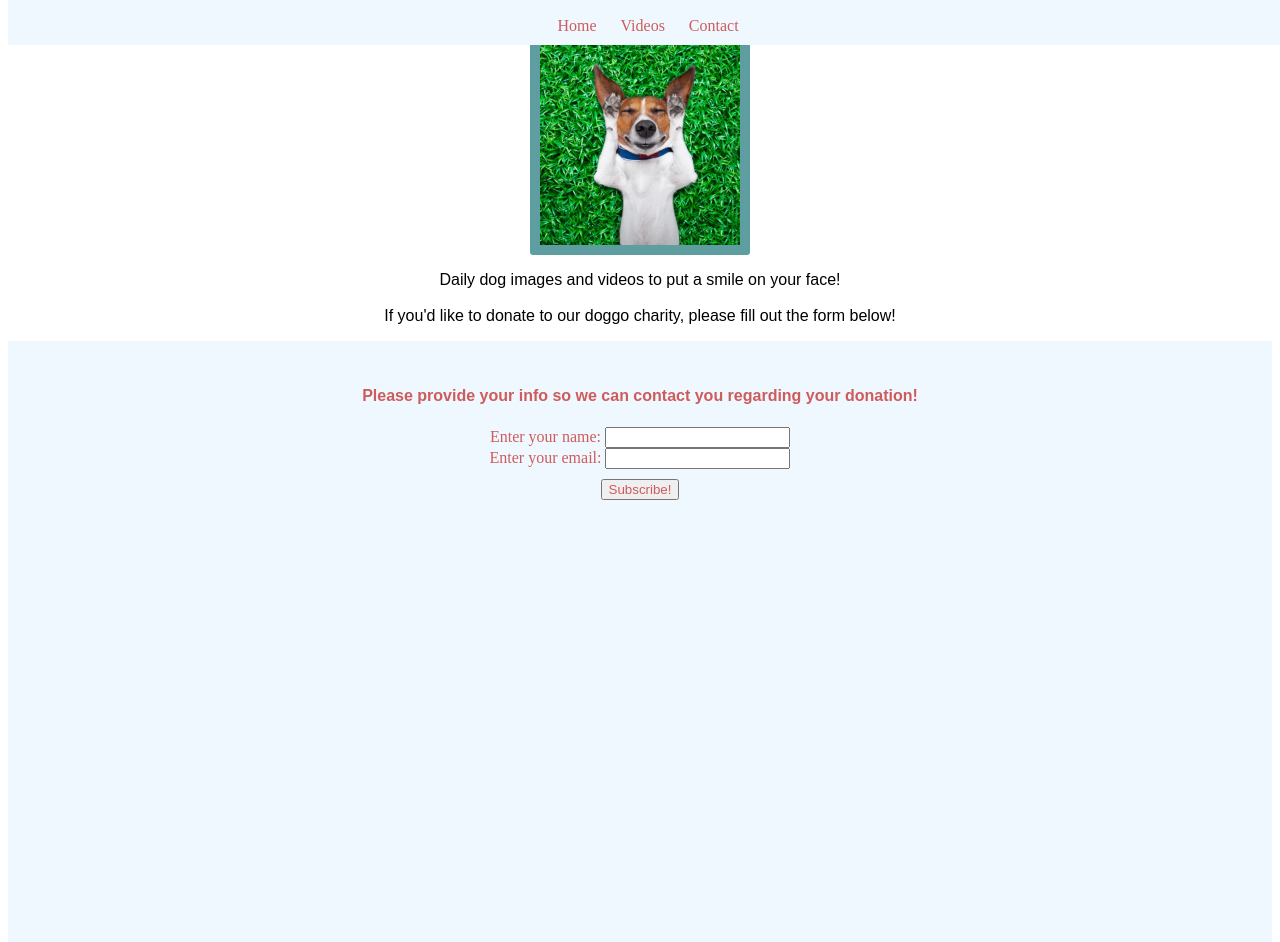
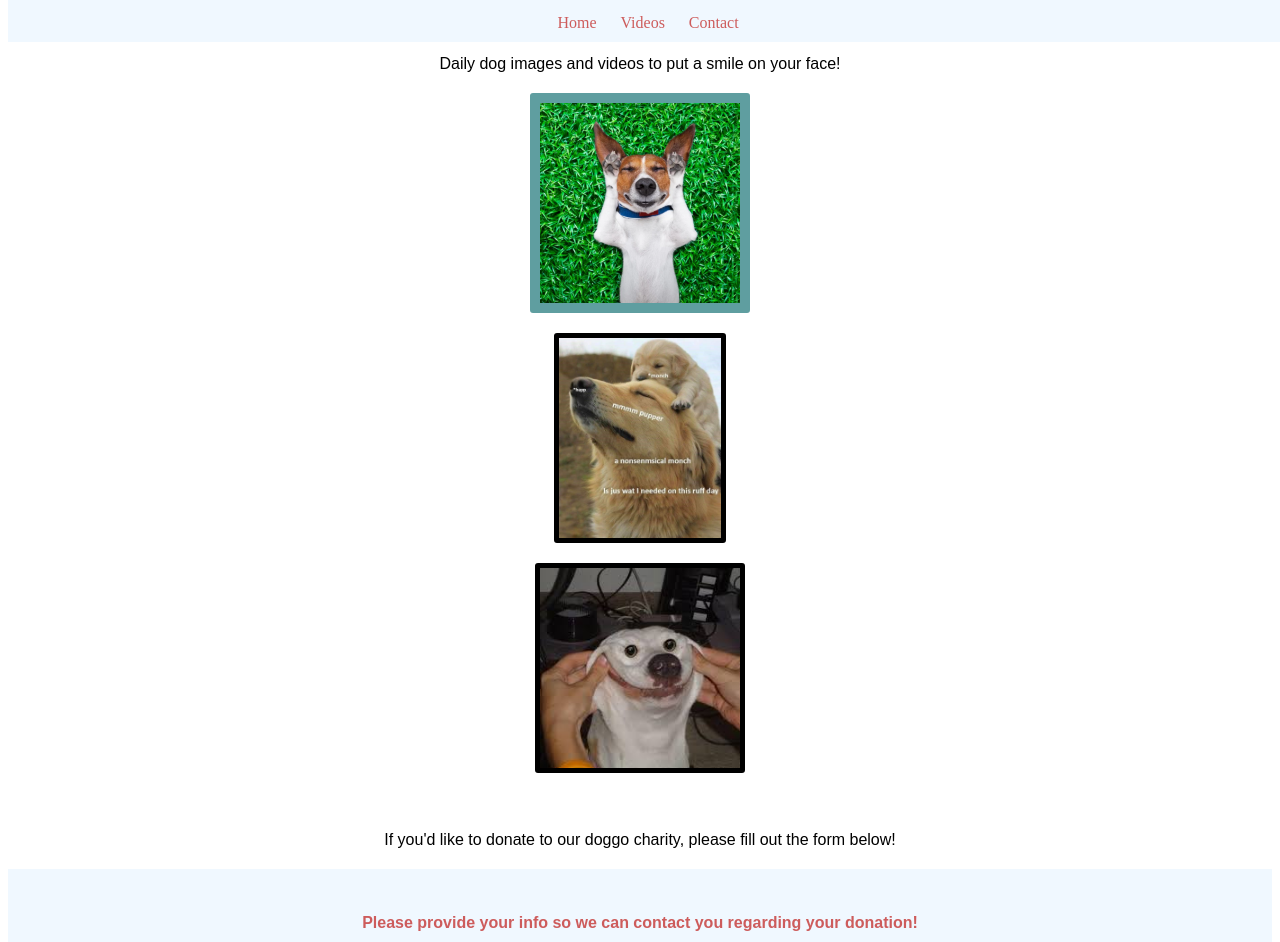
Before and after one commit to jhdavey/miniproject1, a plain HTML site: page index.html in a window 1280 px wide. Shown: the part 73-1015 px from the top of the page. Drawn offline with Linux system fonts and the light colour scheme.

Commit message:
Added featured images and spacing

```diff
--- a/index.html
+++ b/index.html
@@ -18,10 +18,13 @@
 
 <body>
 <section>
-    <img class="image" src="images/goofydog1.jpg" alt="Featured media of the day"/>
-    <p class="text">Daily dog images and videos to put a smile on your face!
-      <br /><br />
-      If you'd like to donate to our doggo charity, please fill out the form below!</p>
+  <p class="text">Daily dog images and videos to put a smile on your face!
+    <br />
+    <img class="image" id="featuredimg" src="images/goofydog1.jpg" alt="Featured media of the day"/>
+    <img class="image" src="images/mompup.jpg" alt="Funny picture of mom and puppy dogs"/>
+    <img class="image" src="images/pupsmile.jpg" alt="Funny picture of dog smile"/>
+    <br />
+      <p class="text">If you'd like to donate to our doggo charity, please fill out the form below!</p>
 </section>
 
 <section name="contact form" id="contact">
--- a/style.css
+++ b/style.css
@@ -22,20 +22,27 @@ header {
   .text {
     font-family: Arial, Helvetica, sans-serif;
     text-align: center;
+    margin: 20px auto 20px;
   }
 
   .image {
     height: 200px;
     display: block;
-    margin: auto;
-    border: solid 10px;
+    margin: 20px auto 20px;
+    border: solid 5px;
+    border-color:black;
+    border-radius: 3px;
+  }
+
+  #featuredimg {
+    border: solid;
     border-color: cadetblue;
-    border-radius: 3px;
+    border-width: 10px;
   }
 
   #contact {
     background-color: aliceblue;
-    height: 1000px;
+    height: 150px;
     padding: 25px;
   }
 
```
Also changed, not shown: images/mompup.jpg (added), images/pupsmile.jpg (added).
